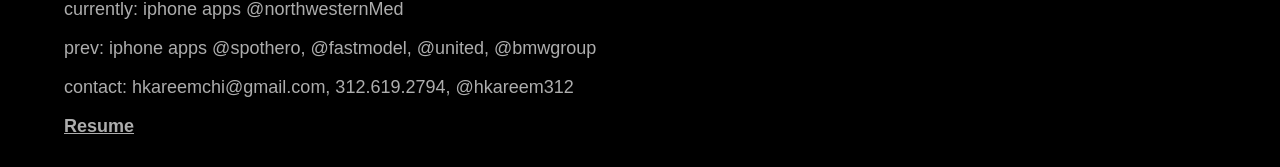
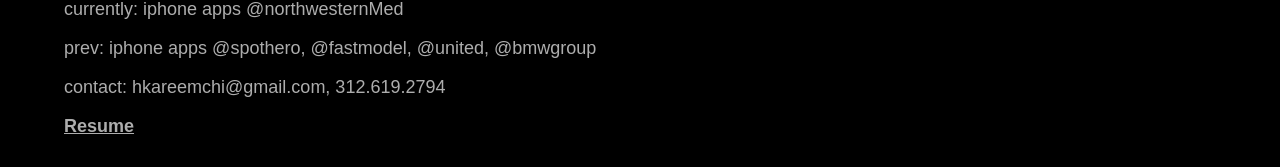
Before and after one commit to hkareem312/hkareem312.github.io, a plain HTML site: page index.html in a window 1280 px wide. Shown: the part 125-292 px from the top of the page. Drawn offline with Linux system fonts and the light colour scheme.

Commit message:
update copy

```diff
--- a/index.html
+++ b/index.html
@@ -20,7 +20,7 @@
 
     <p>prev: iphone apps @spothero, @fastmodel, @united, @bmwgroup</p>
 
-    <p>contact: hkareemchi@gmail.com, 312.619.2794, @hkareem312</p>
+    <p>contact: hkareemchi@gmail.com, 312.619.2794</p>
 
     <a target="_blank" href="assets/pdf/Resume.pdf">Resume</a>
 
```
